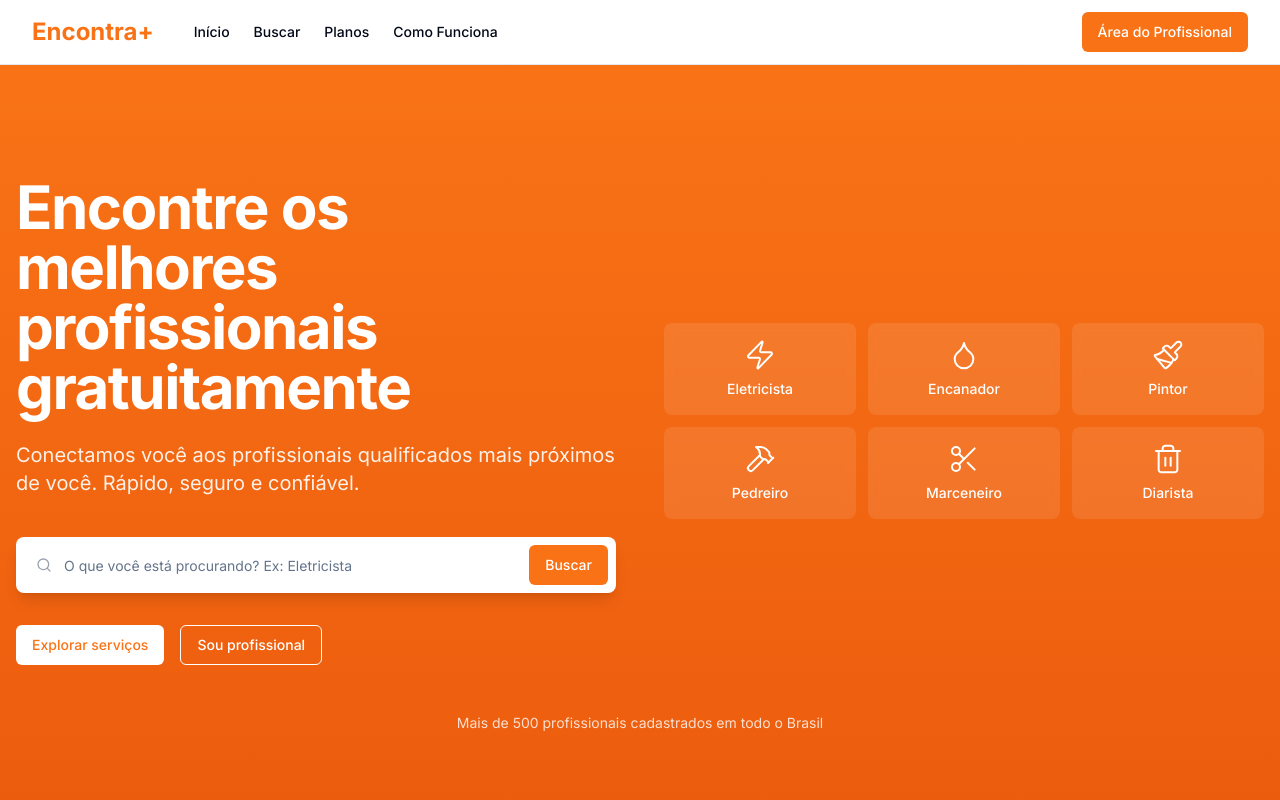
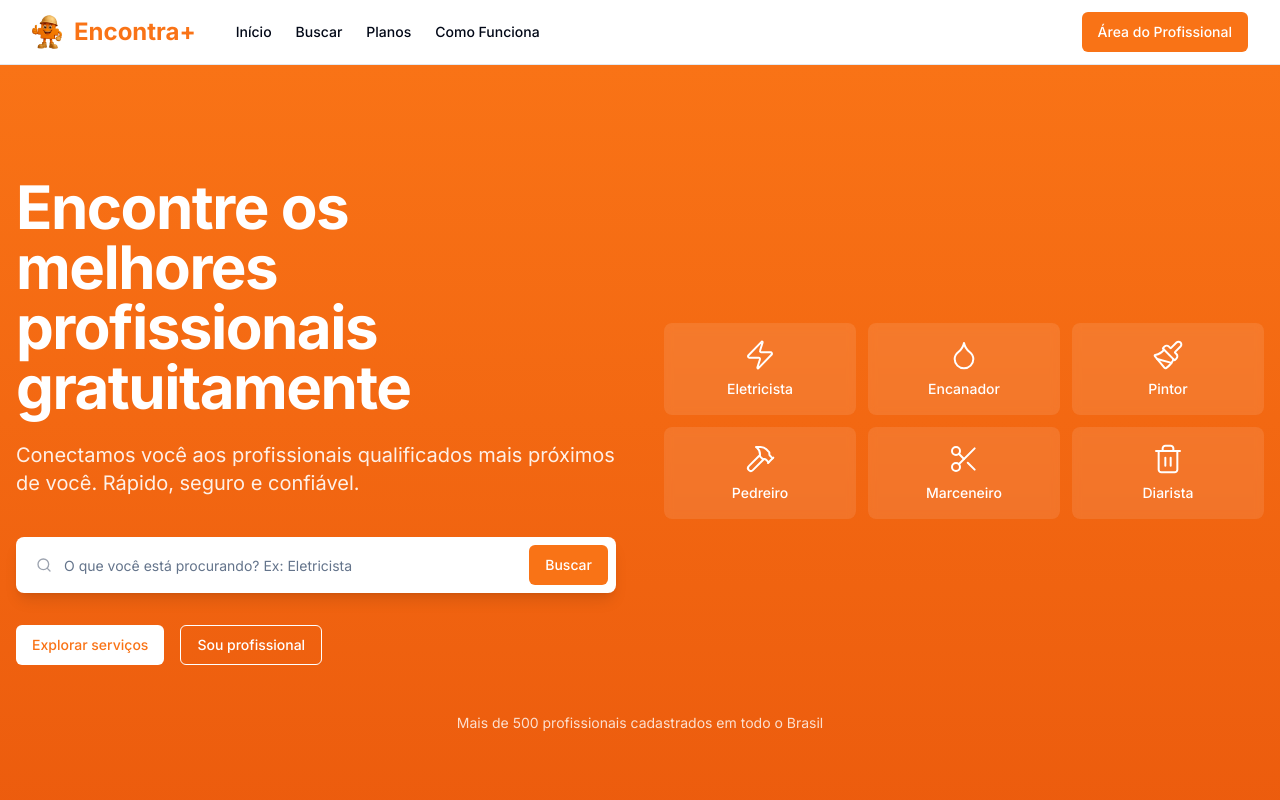
Before and after one commit to joaorhodenntc/encontra-mais, a Next.js app: page / in a window 1280 px wide. Shown: the top 800 px of the page. Built offline with nearby package versions, Linux system fonts and the light colour scheme.

Commit message:
feat/add logo on header

```diff
--- a/components/header.tsx
+++ b/components/header.tsx
@@ -1,4 +1,5 @@
 import Link from "next/link";
+import Image from "next/image";
 import { Button } from "@/components/ui/button";
 import { Menu } from "lucide-react";
 import { Sheet, SheetContent, SheetTrigger } from "@/components/ui/sheet";
@@ -9,6 +10,13 @@ export function Header() {
       <div className="container flex h-16 items-center justify-between">
         <div className="flex items-center gap-6 md:gap-10">
           <Link href="/" className="flex items-center space-x-2">
+            <Image
+              src="/logo.png"
+              alt="Logo Encontra+"
+              width={30}
+              height={30}
+              className="object-contain mr-1"
+            />
             <span className="text-2xl font-bold text-[#f97316]">Encontra+</span>
           </Link>
           <nav className="hidden gap-6 md:flex">
```
Also changed, not shown: public/logo.png (added).
